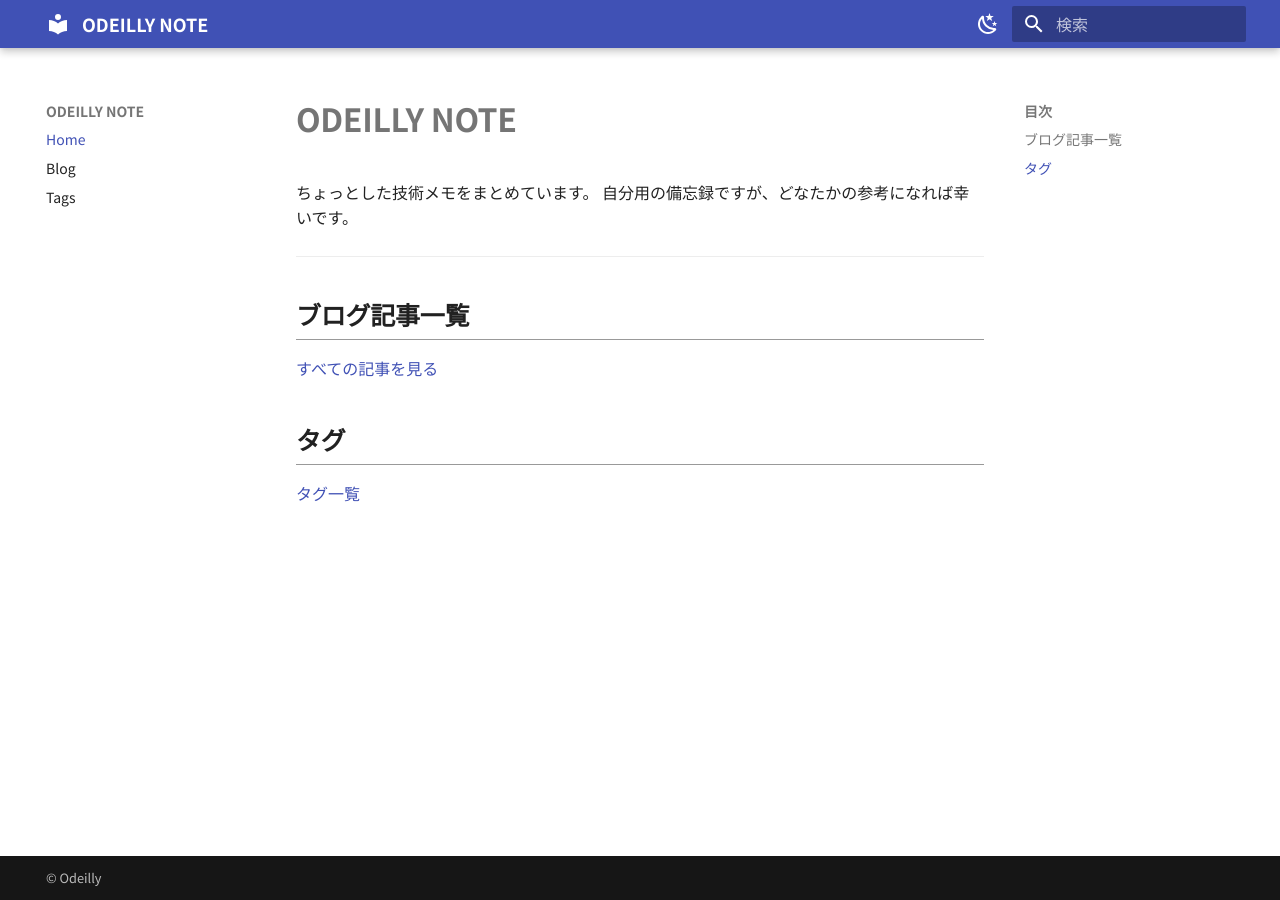
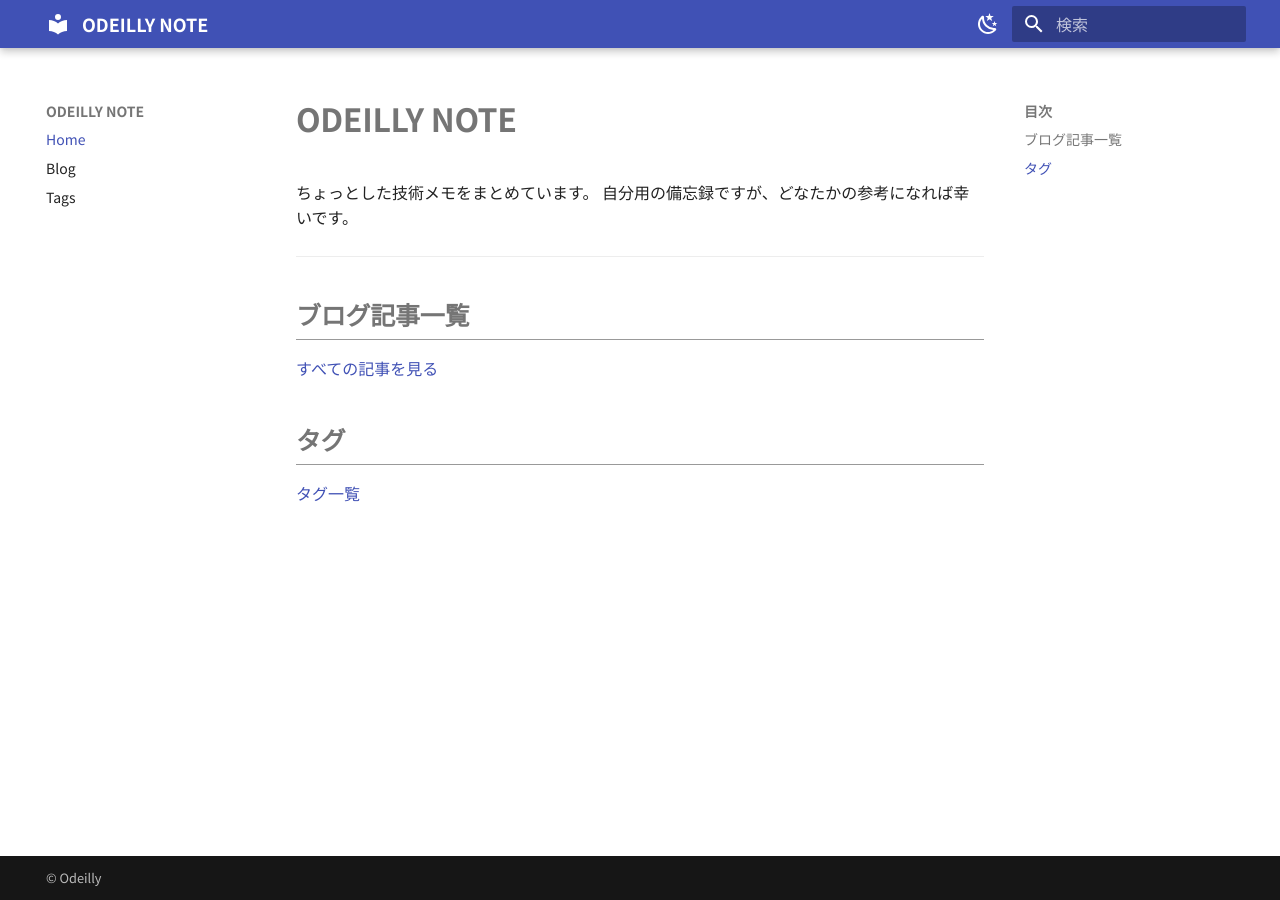
Before and after one commit to odeilly/odeilly.github.io, an MkDocs documentation site: the page built from docs/index.md, in a window 1280 px wide. Built offline with MkDocs 1.6.1 and Material for MkDocs 9.7.7, drawn with Linux system fonts in a browser that asks for light colours.

Commit message:
色を変更

```diff
--- a/docs/stylesheets/extra.css
+++ b/docs/stylesheets/extra.css
@@ -1,5 +1,11 @@
-h1, h2, h3, h4, h5, h6 {
+h1,
+h2,
+h3,
+h4,
+h5,
+h6 {
   font-weight: 700 !important;
+  color: var(--md-default-fg-color--light);
 }
 
 h2 {
```
